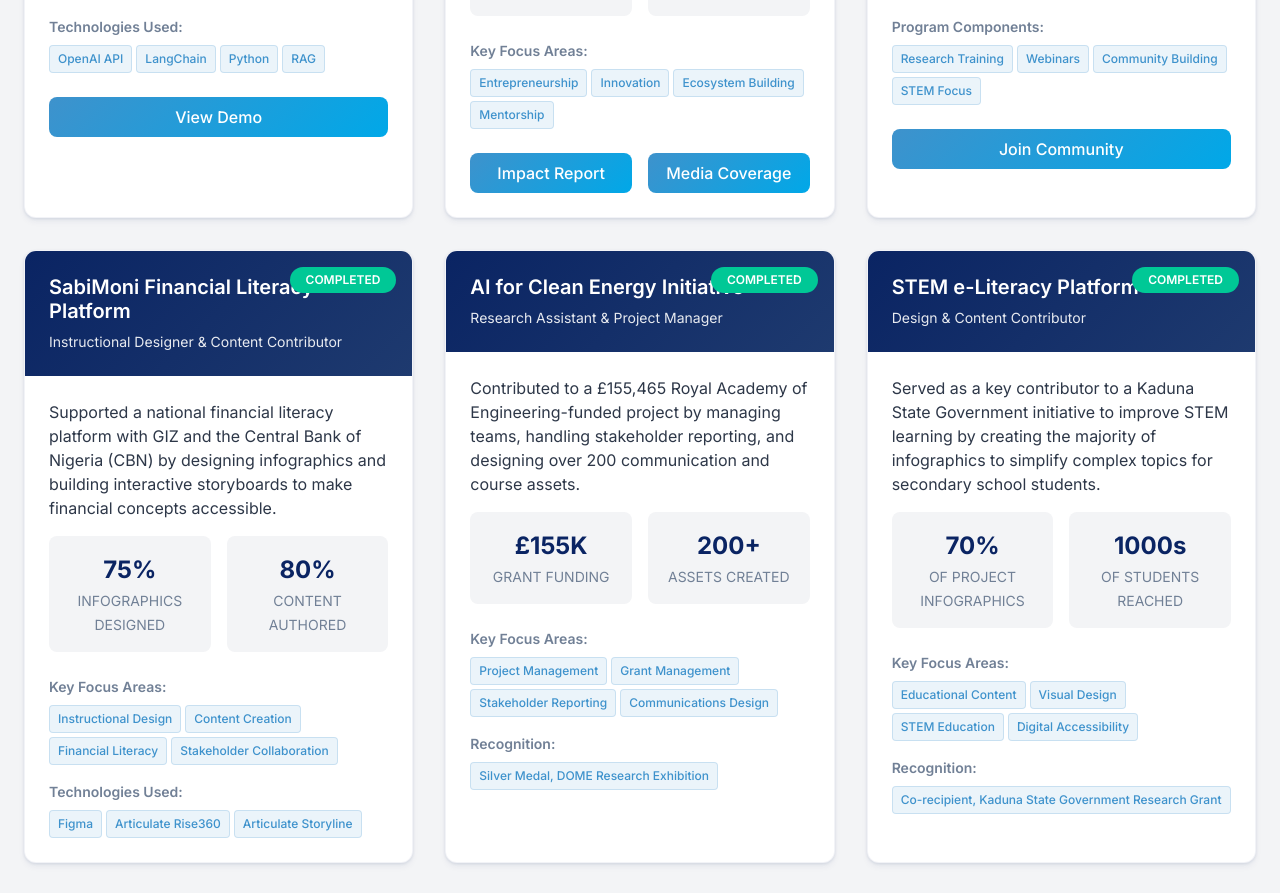
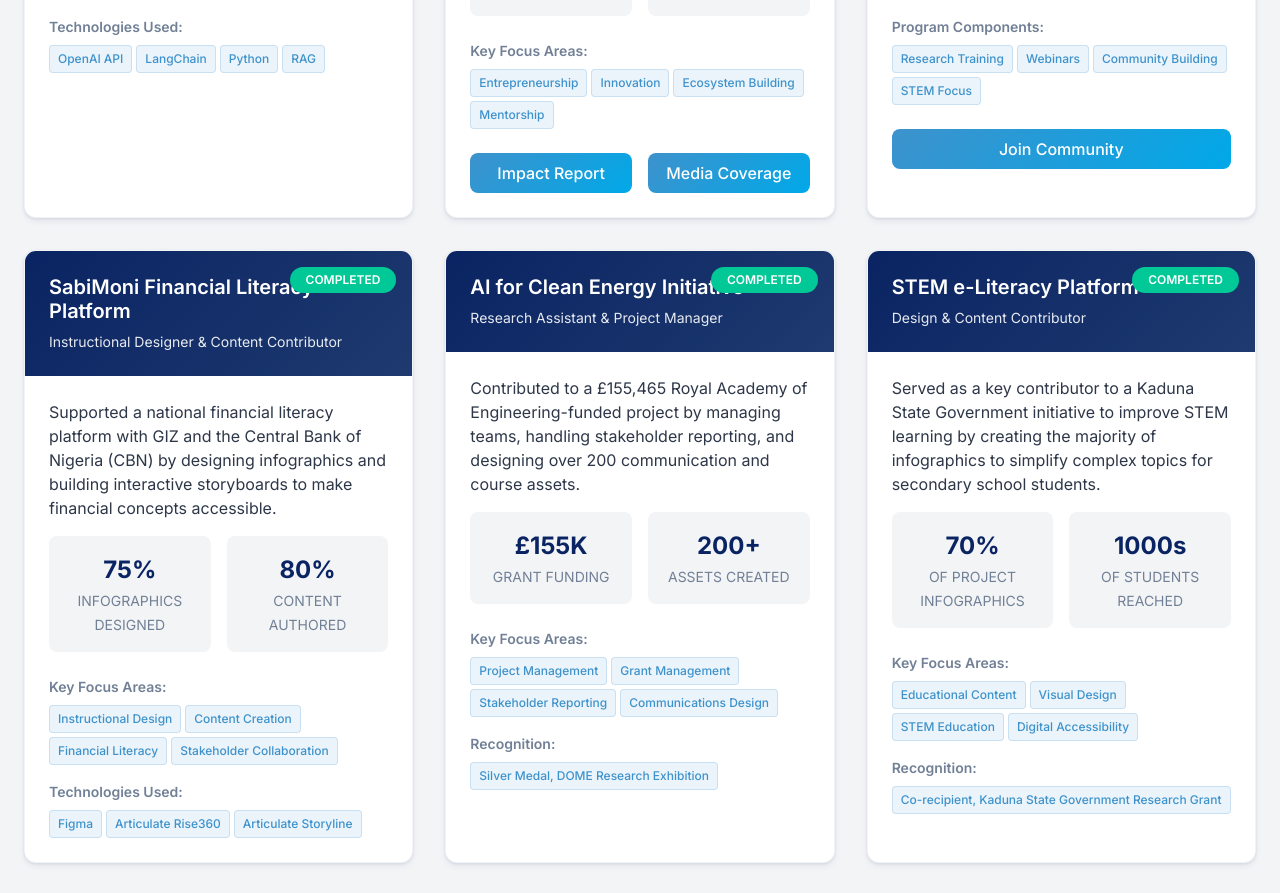
Before and after one commit to maliyuam/maliyuam.github.io, a plain HTML site: page index.html in a window 1280 px wide. Shown: the part 1898-2791 px from the top of the page. Drawn offline with nearby package versions, Linux system fonts and the light colour scheme.

Commit message:
Demo commented for the time been.

```diff
--- a/index.html
+++ b/index.html
@@ -194,7 +194,7 @@
                             </div>
                         </div>
                         <div class="portfolio-links">
-                            <a href="https://africa-ai-strategy-rag.streamlit.app/" class="portfolio-link">View Demo</a>
+<!--                            <a href="https://africa-ai-strategy-rag.streamlit.app/" class="portfolio-link">View Demo</a>-->
                         </div>
                     </div>
                 </div>
```
